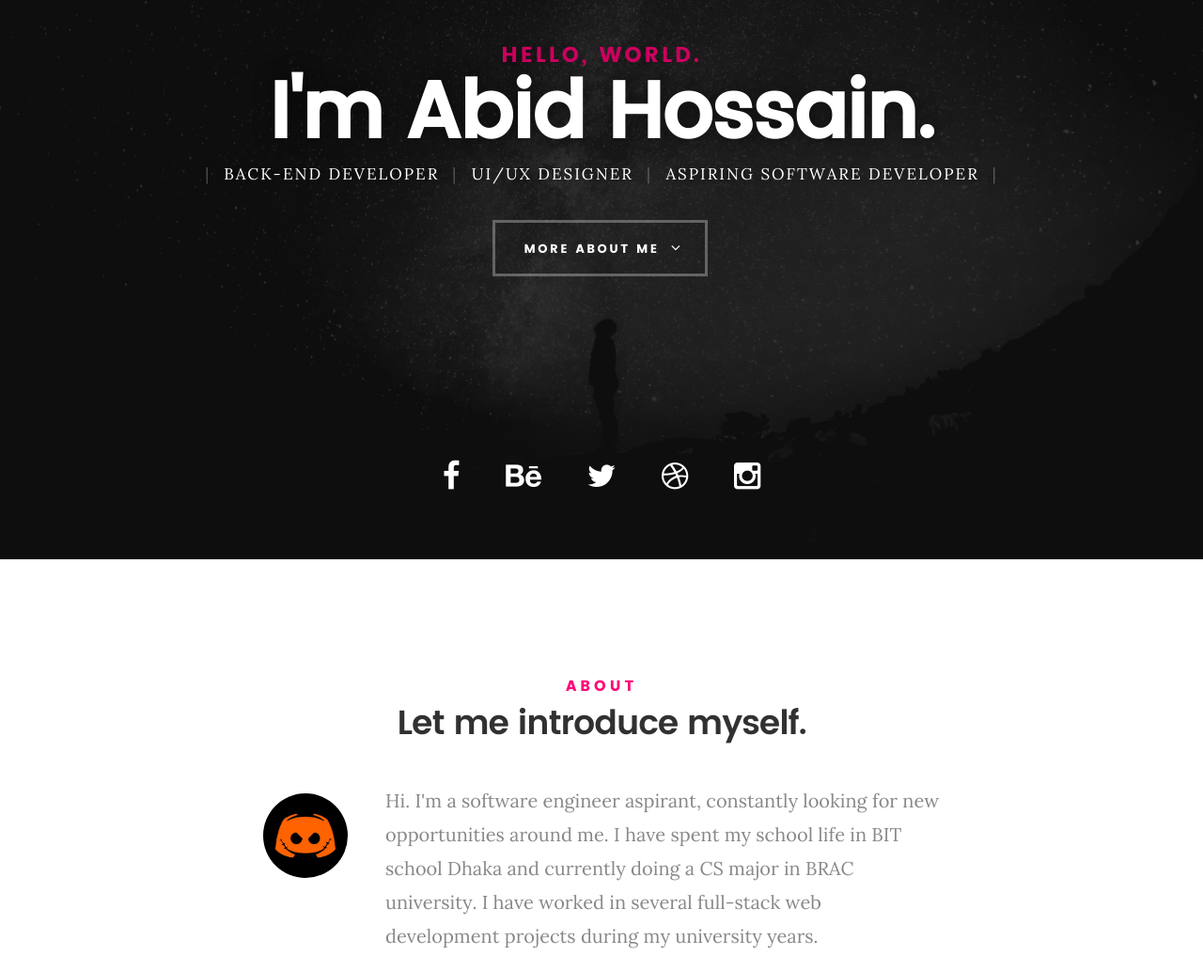
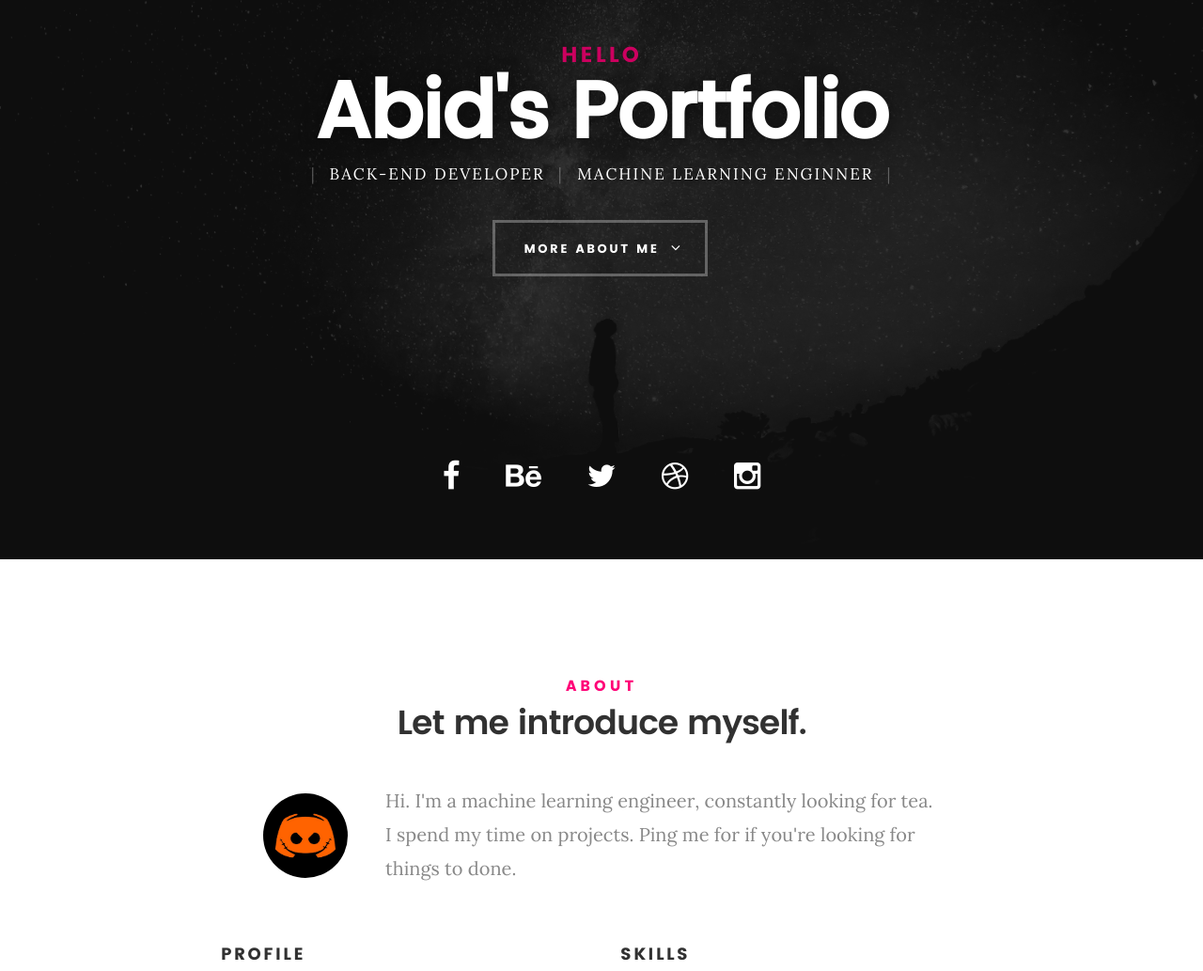
Before and after one commit to abidbhay/abidbhay.github.io, a plain HTML site: page index.html in a window 1280 px wide. Shown: the part 205-1238 px from the top of the page at 94% size. Drawn offline with Linux system fonts and the light colour scheme; files whose address does not match are found by name.

Commit message:
Update index.html

```diff
--- a/index.html
+++ b/index.html
@@ -73,13 +73,13 @@
 
    			<div class="col-twelve">
 
-	   			<h5>Hello, World.</h5>
-	   			<h1>I'm Abid Hossain.</h1>
+	   			<h5>Hello</h5>
+	   			<h1>Abid's Portfolio</h1>
 
 	   			<p class="intro-position">
 	   				<span>Back-end Developer</span>
-	   				<span>UI/UX Designer</span>
-					<span> Aspiring software Developer</span>
+	   				<span>Machine Learning Enginner</span>
+
 	   			</p>
 
 	   			<a class="button stroke smoothscroll" href="#about" title="">More About Me</a>
@@ -114,7 +114,7 @@
 
    				<img src="images/profile-pic.jpg" alt="Profile Picture">
 
-   				<p class="lead"> Hi. I'm a software engineer aspirant, constantly looking for new opportunities around me. I have spent my school life in BIT school Dhaka and currently doing a CS major in BRAC university. I have worked in several full-stack web development projects during my university years. </p>
+   				<p class="lead"> Hi. I'm a machine learning engineer, constantly looking for tea. I  spend my time on projects. Ping me for if you're looking for things to done. </p>
    			</div>
 
    		</div>
@@ -127,7 +127,7 @@
    			<h3>Profile</h3>
    			<p>
 			Recipient of Duke of Edinburgh Bronze and Silver Awards.
-			Became the champion of Brac University Intra Programming Contest 2021. <br>
+			High-Acheivers Awards <br>
 			Some of my projects:
 			<a href="https://github.com/abidxg/370_project">Charity Transaction Project using PHP and mySQL</a> <br>
 			<a href="https://drive.google.com/file/d/1yJFUqQHXLrnWEPJw_Vv8bo6q7KUpVYSh/view?usp=sharing"> Base_N arithmetic plus converter project using Python</a><br>
```
